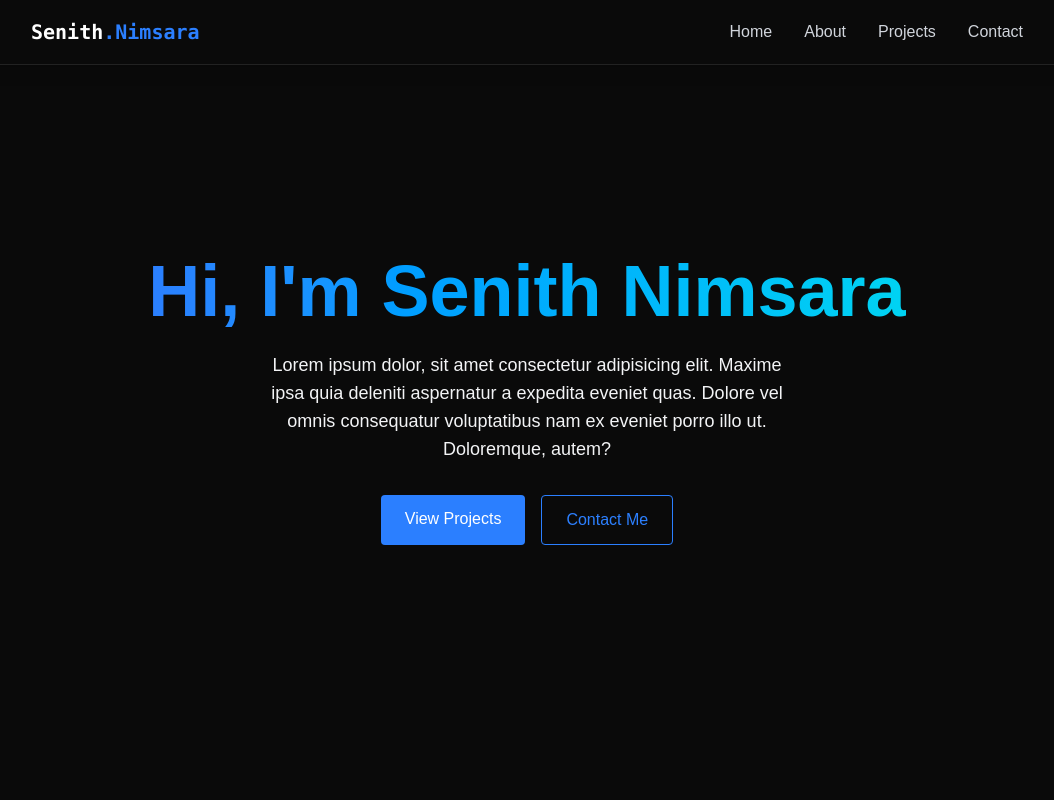
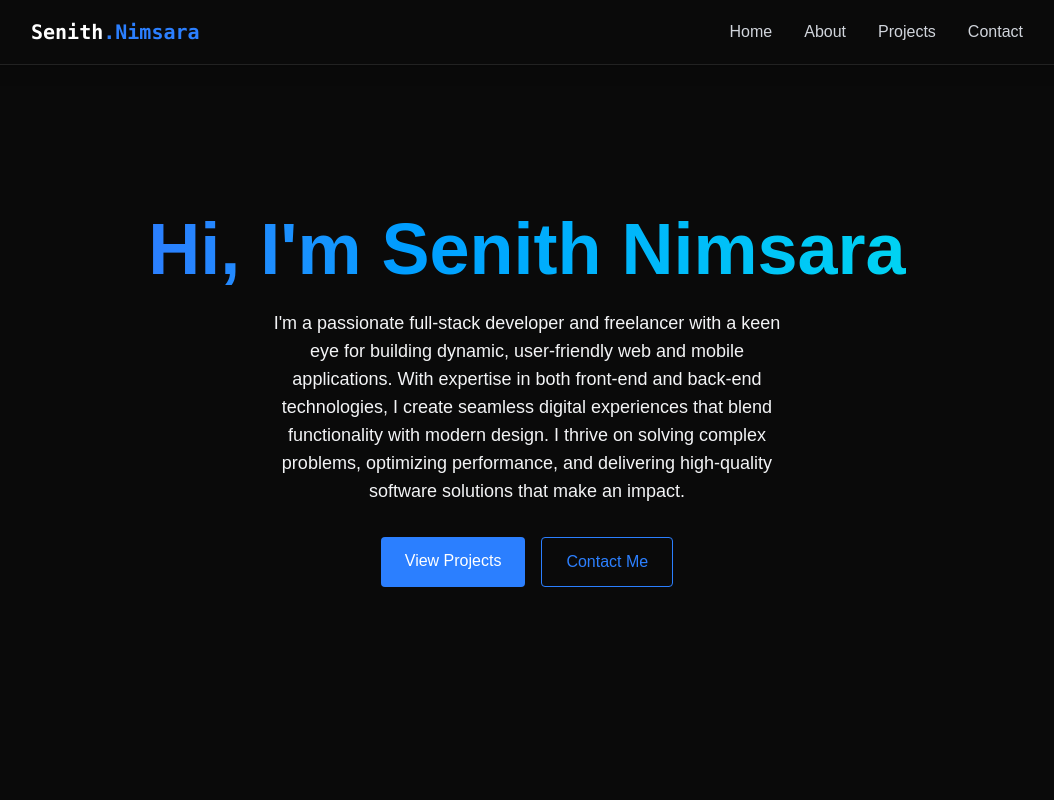
Before and after one commit to senith02/senithnimsara, a React (Vite) app: page / in a window 1280 px wide. Shown: the top 800 px of the page, without its empty margins (113-1167 px from the left). Built offline with nearby package versions, Linux system fonts and the light colour scheme; no server answers.

Commit message:
feat: update Home section description to reflect skills and expertise

```diff
--- a/src/components/sections/Home.jsx
+++ b/src/components/sections/Home.jsx
@@ -9,9 +9,12 @@ const Home = () => {
             <h1 className='text-5xl md:text-7xl font-bold mb-6 bg-gradient-to-r from-blue-500 to-cyan-400 bg-clip-text text-transparent leading-right'>
                 Hi, I'm Senith Nimsara
             </h1>
-            <p className='text-grey-400 text-lg mb-8 max-w-lg mx-auto'>Lorem ipsum dolor, sit amet consectetur adipisicing elit.
-                Maxime ipsa quia deleniti aspernatur a expedita eveniet quas.
-                Dolore vel omnis consequatur voluptatibus nam ex eveniet porro illo ut. Doloremque, autem?</p>
+            <p className='text-grey-400 text-lg mb-8 max-w-lg mx-auto'>I'm a passionate full-stack developer and freelancer
+              with a keen eye for building dynamic, user-friendly web and mobile applications.
+              With expertise in both front-end and back-end technologies,
+              I create seamless digital experiences that blend functionality
+              with modern design. I thrive on solving complex problems, optimizing performance,
+              and delivering high-quality software solutions that make an impact.</p>
             <div className='flex justify-center space-x-4'>
                 <a href='#projects' className='bg-blue-500 text-white py-3 px-6 rounded
                 font-medium trainsition-relative
```
